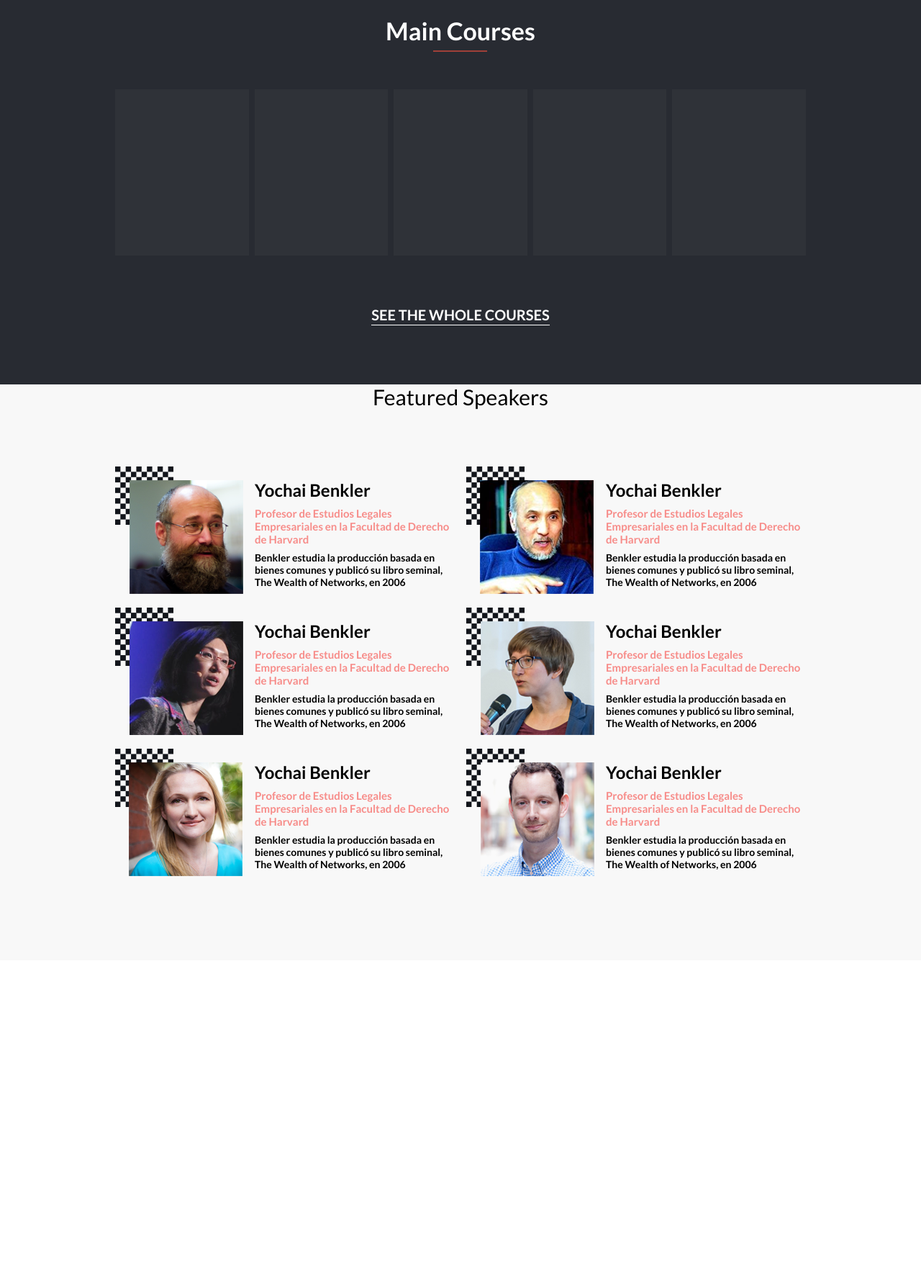
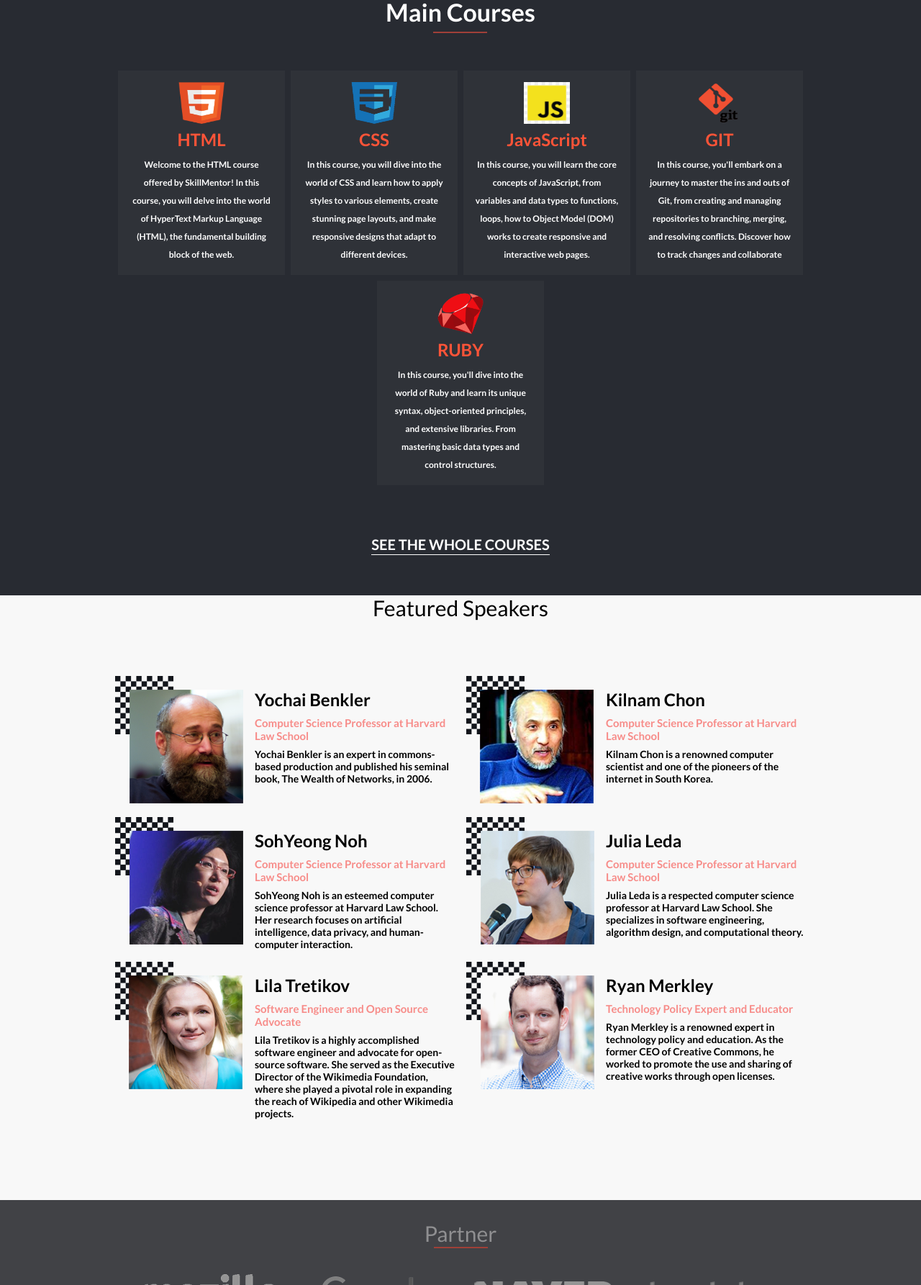
Before and after one commit to ammarAlaliS/Capstone-project_CohetePage.github.oi, a plain HTML site: page index.html in a window 1280 px wide. Shown: the part 1015-2800 px from the top of the page at 72% size. Before the commit the page ends 2349 px from the top, so only its background shows below. Drawn offline with Linux system fonts and the light colour scheme.

Commit message:
finish desktop vertion

```diff
--- a/index.html
+++ b/index.html
@@ -16,7 +16,7 @@
                     <img src="./src/icon/hamburgerButton.png" alt="">
                 </div>
                 <div class="logo">
-                    <a href="">SkillMentor</a>
+                    <a href=""><img src="./src/icon/Logo.png" alt=""></a>
                 </div>
                 <ul class="links">
                     <li><a href="">About</a></li>
@@ -35,7 +35,10 @@
                     <h1>PROGRAMMING COURSES. <br> LEARN TO CODE.</h1>
                 </div>
                 <div class="paragraph">
-                    <p> <span class="titleSpam">Introducing</span> our innovative programming learning platform, a dynamic space where aspiring coders can embark on a transformative journey. Emphasizing the value of openness and sharing, our platform aims to cultivate a positive change in the coding community.</p>
+                    <p> <span class="titleSpam">Introducing</span> our innovative programming learning platform, a
+                        dynamic space where aspiring coders can embark on a transformative journey. Emphasizing the
+                        value of openness and sharing, our platform aims to cultivate a positive change in the coding
+                        community.</p>
                 </div>
                 <div class="timeZone">
                     <p class="time">2015.10.15(THU) ~ 16(FRI)</p>
@@ -51,13 +54,7 @@
                 <h2>Main Courses</h2>
                 <div class="line"></div>
             </div>
-            <div class="Courses">
-                <div class="boxCourses"></div>
-                <div class="boxCourses"></div>
-                <div class="boxCourses"></div>
-                <div class="boxCourses"></div>
-                <div class="boxCourses"></div>
-            </div>
+            <div class="Courses"></div>
             <div class="SeeCourses">
                 <h3>SEE THE WHOLE COURSES</h3>
             </div>
@@ -72,10 +69,38 @@
     </section>
 
     <section class="partners">
-
-
+        <div class="partnerBox">
+            <div class="partnerTitle">
+                <h2>Partner</h2>
+                <div class="line"></div>
+            </div>
+            <div class="partnerName">
+                <img src="./src/img/partnerImg/mozilla 1.png" alt="">
+                <img src="./src/img/partnerImg/googlekorea 1.png" alt="">
+                <img src="./src/img/partnerImg/naver 1.png" alt="">
+                <img src="./src/img/partnerImg/daumkakaologo 1.png" alt="">
+                <img src="./src/img/partnerImg/airbnb 1.png" alt="">
+            </div>
+        </div>
     </section>
 
+    <footer class="footer">
+        <div class="footerBox">
+            <div class="footerLogo">
+                <img src="./src/icon//footerLogo (2).png" alt="">
+            </div>
+            <div class="footerRight">
+                <div class="footerRightTitle">
+                    <h3>2023 SkillMentor. Some Right Reserved.</h3>
+                    <p>Embark on your coding journey with SkillMentor's 2023 programming courses. <br> Unlock your
+                        potential in the digital world! © 2023 SkillMentor.</p>
+                </div>
+            </div>
+        </div>
+    </footer>
+
     <script src="./src/js/Feature.js"></script>
+    <script src="./src/js/Courses.js"></script>
 </body>
+
 </html>
--- /dev/null
+++ b/src/js/Courses.js
@@ -0,0 +1,48 @@
+const Courses = document.querySelector('.Courses');
+
+const CoursesData = [
+  {
+    img: './src/icon/HTML5_logo.png',
+    title: 'HTML',
+    info: 'Welcome to the HTML course offered by SkillMentor! In this course, you will delve into the world of HyperText Markup Language (HTML), the fundamental building block of the web.',
+  },
+  {
+    img: './src/icon/cssLogo.png',
+    title: 'CSS',
+    info: 'In this course, you will dive into the world of CSS and learn how to apply styles to various elements, create stunning page layouts, and make responsive designs that adapt to different devices.',
+  },
+  {
+    img: './src/icon/javaScript.jpg',
+    title: 'JavaScript',
+    info: 'In this course, you will learn the core concepts of JavaScript, from variables and data types to functions, loops, how to Object Model (DOM) works to create responsive and interactive web pages. ',
+  },
+  {
+    img: './src/icon/git.png',
+    title: 'GIT',
+    info: "In this course, you'll embark on a journey to master the ins and outs of Git, from creating and managing repositories to branching, merging, and resolving conflicts. Discover how to track changes and collaborate ",
+  },
+
+  {
+    img: './src/icon/ruby.png',
+    title: 'RUBY',
+    info: "In this course, you'll dive into the world of Ruby and learn its unique syntax, object-oriented principles, and extensive libraries. From mastering basic data types and control structures.",
+  },
+];
+
+function componetCourses(CoursesData) {
+  return CoursesData.map((courses) => {
+    const { img, title, info } = courses;
+
+    return `
+    <div class="boxCourses">
+        <div class="boxCoursesInside">
+            <img src="${img}" alt="">
+            <h2>${title}</h2>
+            <P>${info}</P>
+        </div>
+    </div>
+    `;
+  }).join('');
+}
+
+Courses.innerHTML = componetCourses(CoursesData);
--- a/src/js/Feature.js
+++ b/src/js/Feature.js
@@ -4,38 +4,38 @@ const data = [
   {
     img: './src/img/speaker_01 1.png',
     title: 'Yochai Benkler',
-    subTitile: 'Profesor de Estudios Legales Empresariales en la Facultad de Derecho de Harvard',
-    info: 'Benkler estudia la producción basada en bienes comunes y publicó su libro seminal, The Wealth of Networks, en 2006',
+    subTitle: 'Computer Science Professor at Harvard Law School',
+    info: 'Yochai Benkler is an expert in commons-based production and published his seminal book, The Wealth of Networks, in 2006.',
   },
   {
     img: './src/img/speacker_3.png',
-    title: 'Yochai Benkler',
-    subTitile: 'Profesor de Estudios Legales Empresariales en la Facultad de Derecho de Harvard',
-    info: 'Benkler estudia la producción basada en bienes comunes y publicó su libro seminal, The Wealth of Networks, en 2006',
+    title: 'Kilnam Chon',
+    subTitle: 'Computer Science Professor at Harvard Law School',
+    info: 'Kilnam Chon is a renowned computer scientist and one of the pioneers of the internet in South Korea.',
   },
   {
     img: './src/img/speake_2.png',
-    title: 'Yochai Benkler',
-    subTitile: 'Profesor de Estudios Legales Empresariales en la Facultad de Derecho de Harvard',
-    info: 'Benkler estudia la producción basada en bienes comunes y publicó su libro seminal, The Wealth of Networks, en 2006',
+    title: 'SohYeong Noh',
+    subTitle: 'Computer Science Professor at Harvard Law School',
+    info: 'SohYeong Noh is an esteemed computer science professor at Harvard Law School. Her research focuses on artificial intelligence, data privacy, and human-computer interaction.',
   },
   {
     img: './src/img/speaker_4.png',
-    title: 'Yochai Benkler',
-    subTitile: 'Profesor de Estudios Legales Empresariales en la Facultad de Derecho de Harvard',
-    info: 'Benkler estudia la producción basada en bienes comunes y publicó su libro seminal, The Wealth of Networks, en 2006',
+    title: 'Julia Leda',
+    subTitle: 'Computer Science Professor at Harvard Law School',
+    info: 'Julia Leda is a respected computer science professor at Harvard Law School. She specializes in software engineering, algorithm design, and computational theory.',
   },
   {
     img: './src/img/speaker_5.png',
-    title: 'Yochai Benkler',
-    subTitile: 'Profesor de Estudios Legales Empresariales en la Facultad de Derecho de Harvard',
-    info: 'Benkler estudia la producción basada en bienes comunes y publicó su libro seminal, The Wealth of Networks, en 2006',
+    title: 'Lila Tretikov',
+    subTitle: 'Software Engineer and Open Source Advocate',
+    info: 'Lila Tretikov is a highly accomplished software engineer and advocate for open-source software. She served as the Executive Director of the Wikimedia Foundation, where she played a pivotal role in expanding the reach of Wikipedia and other Wikimedia projects. ',
   },
   {
     img: './src/img/speaker_6.png',
-    title: 'Yochai Benkler',
-    subTitile: 'Profesor de Estudios Legales Empresariales en la Facultad de Derecho de Harvard',
-    info: 'Benkler estudia la producción basada en bienes comunes y publicó su libro seminal, The Wealth of Networks, en 2006',
+    title: 'Ryan Merkley',
+    subTitle: 'Technology Policy Expert and Educator',
+    info: 'Ryan Merkley is a renowned expert in technology policy and education. As the former CEO of Creative Commons, he worked to promote the use and sharing of creative works through open licenses.',
   },
 
 ];
@@ -43,7 +43,7 @@ const data = [
 function componentDynamic(data) {
   return data.map((orador) => {
     const {
-      img, title, subTitile, info,
+      img, title, subTitle, info,
     } = orador;
     return `
       <div class="FeaturePeopleSpeacker">
@@ -53,7 +53,7 @@ function componentDynamic(data) {
         <div class="FeatureInfo">
           <div class="FeatureTitle">
             <h2>${title}</h2>
-            <p>${subTitile}</p>
+            <p>${subTitle}</p>
           </div>
           <div class="FeatureP">
             <p>${info}</p>
--- a/src/style/style.css
+++ b/src/style/style.css
@@ -378,7 +378,7 @@
 
   .mainProgram {
     width: 100%;
-    height: 587px;
+    height: auto;
     background-color: #282b32;
     display: flex;
     align-items: center;
@@ -392,6 +392,7 @@
     flex-direction: column;
     justify-content: center;
     align-items: center;
+    margin: 3.5rem 0;
     gap: 3rem;
   }
 
@@ -421,17 +422,49 @@
 
   .Courses {
     width: 100%;
-    height: 231px;
+    height: auto;
     display: flex;
     justify-content: center;
+    flex-wrap: wrap;
     gap: 0.5rem;
   }
 
   .boxCourses {
     width: 200px;
-    height: 231px;
+    height: 100%;
+    padding: 1rem;
     background-color: #86868613;
     cursor: pointer;
+  }
+
+  .boxCoursesInside {
+    display: flex;
+    flex-direction: column;
+    justify-content: center;
+    align-items: center;
+    gap: 0.5rem;
+  }
+
+  .boxCoursesInside img {
+    width: 64px;
+    height: 58px;
+  }
+
+  .boxCoursesInside h2 {
+    margin: 0;
+    font-size: 24px;
+    font-weight: 700;
+    line-height: 28px;
+    color: #ff5438;
+  }
+
+  .boxCoursesInside p {
+    text-align: center;
+    margin: 0;
+    font-size: 12px;
+    font-weight: 700;
+    line-height: 25px;
+    color: #fff;
   }
 
   .SeeCourses {
@@ -451,7 +484,7 @@
 
   .FeatureSpeacker {
     width: 100%;
-    height: 800px;
+    height: auto;
     display: flex;
     flex-direction: column;
     align-items: center;
@@ -484,6 +517,8 @@
     grid-template-columns: repeat(2, 1fr);
     grid-template-rows: repeat(3, auto);
     gap: 1rem;
+    margin-top: 7rem;
+    margin-bottom: 7rem;
   }
 
   .FeaturePeopleSpeacker {
@@ -542,6 +577,93 @@
     margin: 0;
   }
 
+  /* partners */
+  .partners {
+    width: 100%;
+    height: auto;
+    display: flex;
+    align-items: center;
+    justify-content: center;
+    background-color: #414246;
+  }
+
+  .partnerBox {
+    width: 85%;
+    height: auto;
+    margin: 2rem 0;
+    display: flex;
+    flex-direction: column;
+    gap: 1rem;
+  }
+
+  .partnerTitle {
+    display: flex;
+    flex-direction: column;
+    align-items: center;
+  }
+
+  .partnerTitle h2 {
+    margin: 0;
+    font-size: 30px;
+    font-weight: 400;
+    line-height: 28px;
+    color: #8f8f91;
+  }
+
+  .partnerName {
+    display: flex;
+    flex-direction: row;
+    align-items: center;
+    justify-content: center;
+    flex-wrap: wrap;
+    gap: 2rem;
+  }
+
+  /* footer */
+
+  .footer {
+    width: 100%;
+    height: auto;
+    display: flex;
+    justify-content: center;
+    align-items: center;
+    background-color: #f2f2f2;
+  }
+
+  .footerBox {
+    width: 75%;
+    height: auto;
+    display: flex;
+    justify-content: center;
+    gap: 3rem;
+    margin: 3.5rem 0;
+  }
+
+  .footerLogo {
+    width: auto;
+    height: auto;
+    display: flex;
+    justify-content: center;
+    align-items: center;
+  }
+
+  .footerRightTitle h3 {
+    margin: 0;
+    font-size: 16px;
+    font-weight: 700;
+    line-height: 28px;
+    color: #000;
+  }
+
+  .footerRightTitle p {
+    margin: 0;
+    font-size: 14px;
+    font-weight: 700;
+    line-height: 20px;
+    color: #353232;
+  }
+
+
   /* HOVERS */
   nav a:hover {
     color: #ec4327;
@@ -550,4 +672,8 @@
   .links a:hover {
     color: #f07f7e;
   }
+
+  .SeeCourses h3:hover {
+    color: #ff5438;
+  }
 }
```
Also changed, not shown: src/icon/HTML5_logo.png (added), src/icon/Logo.png (added), src/icon/cssLogo.png (added), src/icon/footerLogo (2).png (added), src/icon/git.png (added), src/icon/javaScript.jpg (added), src/icon/photo-1548504769-900b70ed122e.jpeg (deleted), src/icon/ruby.png (added), src/img/partnerImg/airbnb 1.png (added), src/img/partnerImg/daumkakaologo 1.png (added), src/img/partnerImg/googlekorea 1.png (added), src/img/partnerImg/mozilla 1.png (added), src/img/partnerImg/naver 1.png (added).
